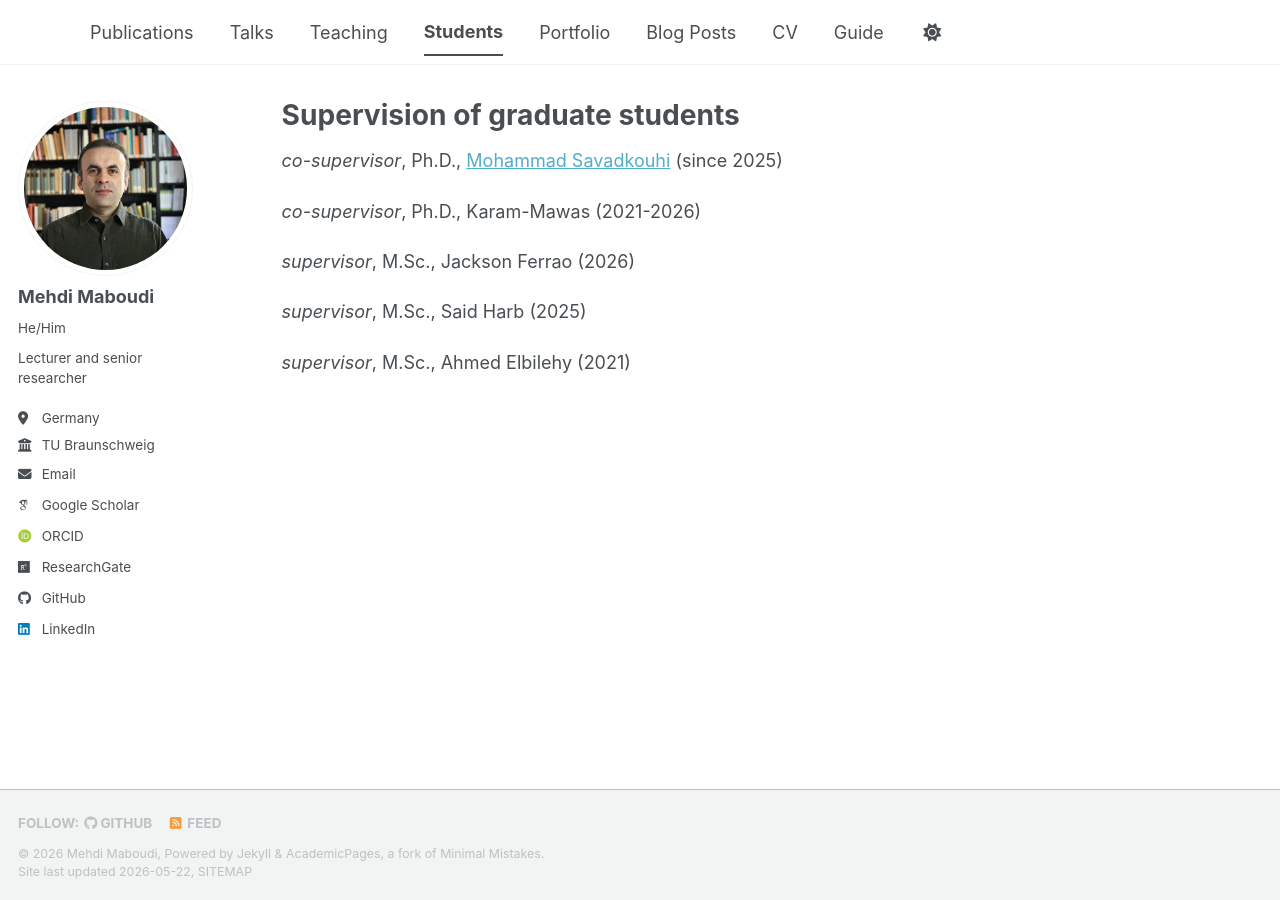
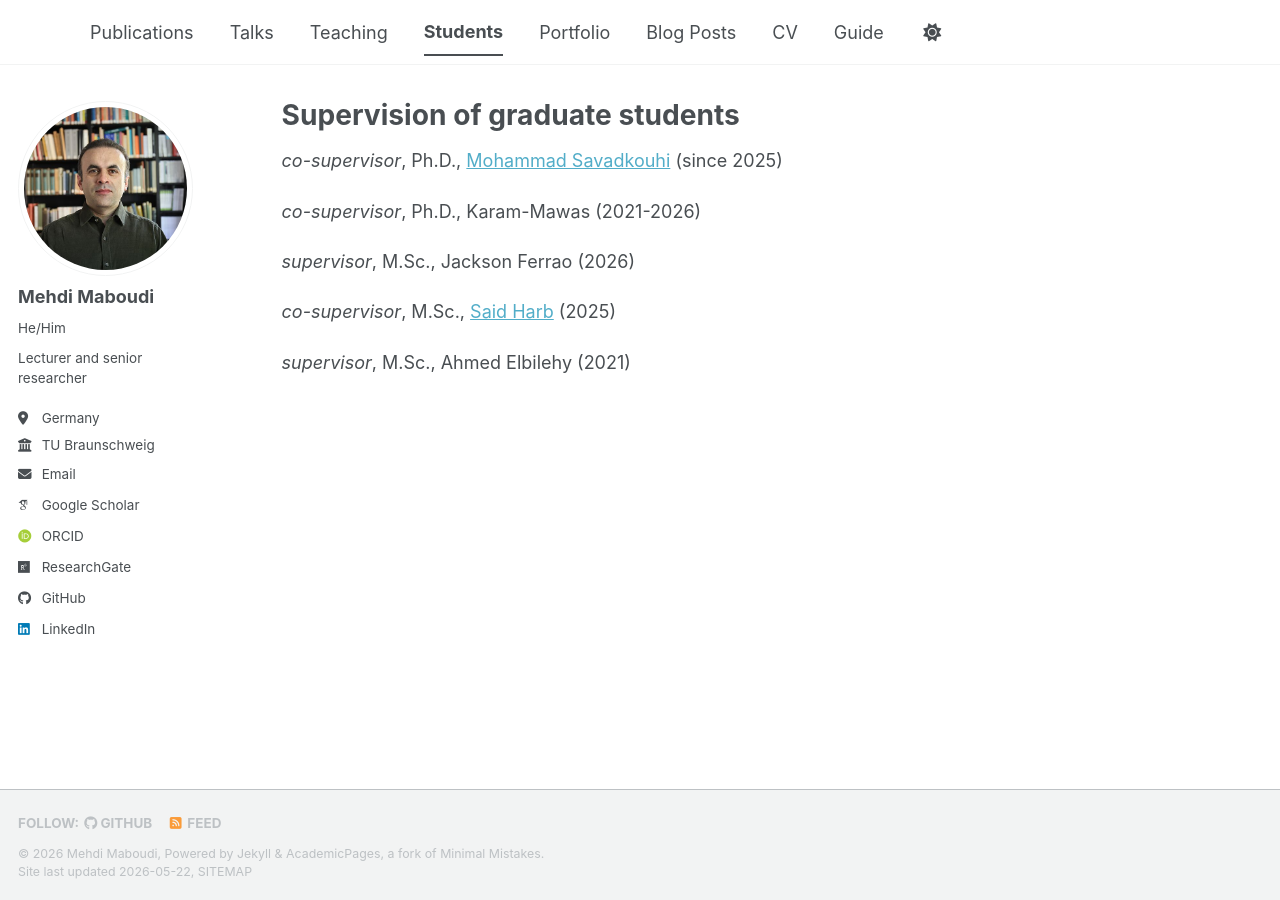
Before and after one commit to MehdiMaboudi/mehdimaboudi.github.io, a Jekyll site: the page built from _pages/students.html, in a window 1280 px wide. Built offline with Jekyll 4.4.1, drawn with Linux system fonts in a browser that asks for light colours; some web fonts are replaced; a script bundle is joined from its source files by our own code; library files that are not in the unit come from our copies.

```diff
--- a/_pages/students.html
+++ b/_pages/students.html
@@ -8,15 +8,19 @@ author_profile: true
 <p>
   <i>co-supervisor</i>, Ph.D., <a href="https://www.tu-braunschweig.de/en/igp/staff/mohammad-savadkouhi"  target="_blank" rel="noopener noreferrer">Mohammad Savadkouhi</a> (since 2025)
 </p>
+
 <p>
-  <i>co-supervisor</i>, Ph.D., Karam-Mawas (2021-2026)
+  <i>co-supervisor</i>, Ph.D., <a href="https://scholar.google.com/citations?user=P-x4TbXUIaAC&hl=en"  target="_blank" rel="noopener noreferrer"></a>Karam-Mawas (2021-2026)
 </p>
+
 <p>
-  <i>supervisor</i>, M.Sc., Jackson Ferrao (2026)
+  <i>supervisor</i>, M.Sc., <a href=" https://www.linkedin.com/in/jackson-ferrao/"  target="_blank" rel="noopener noreferrer"></a> Jackson Ferrao (2026)
 </p>
+
 <p>
-  <i>supervisor</i>, M.Sc., Said Harb (2025)
+  <i>co-supervisor</i>, M.Sc., <a href="https://www.linkedin.com/in/said-harb/"  target="_blank" rel="noopener noreferrer">Said Harb</a> (2025)
 </p>
+
 <p>
   <i>supervisor</i>, M.Sc., Ahmed Elbilehy (2021)
 </p>
```
